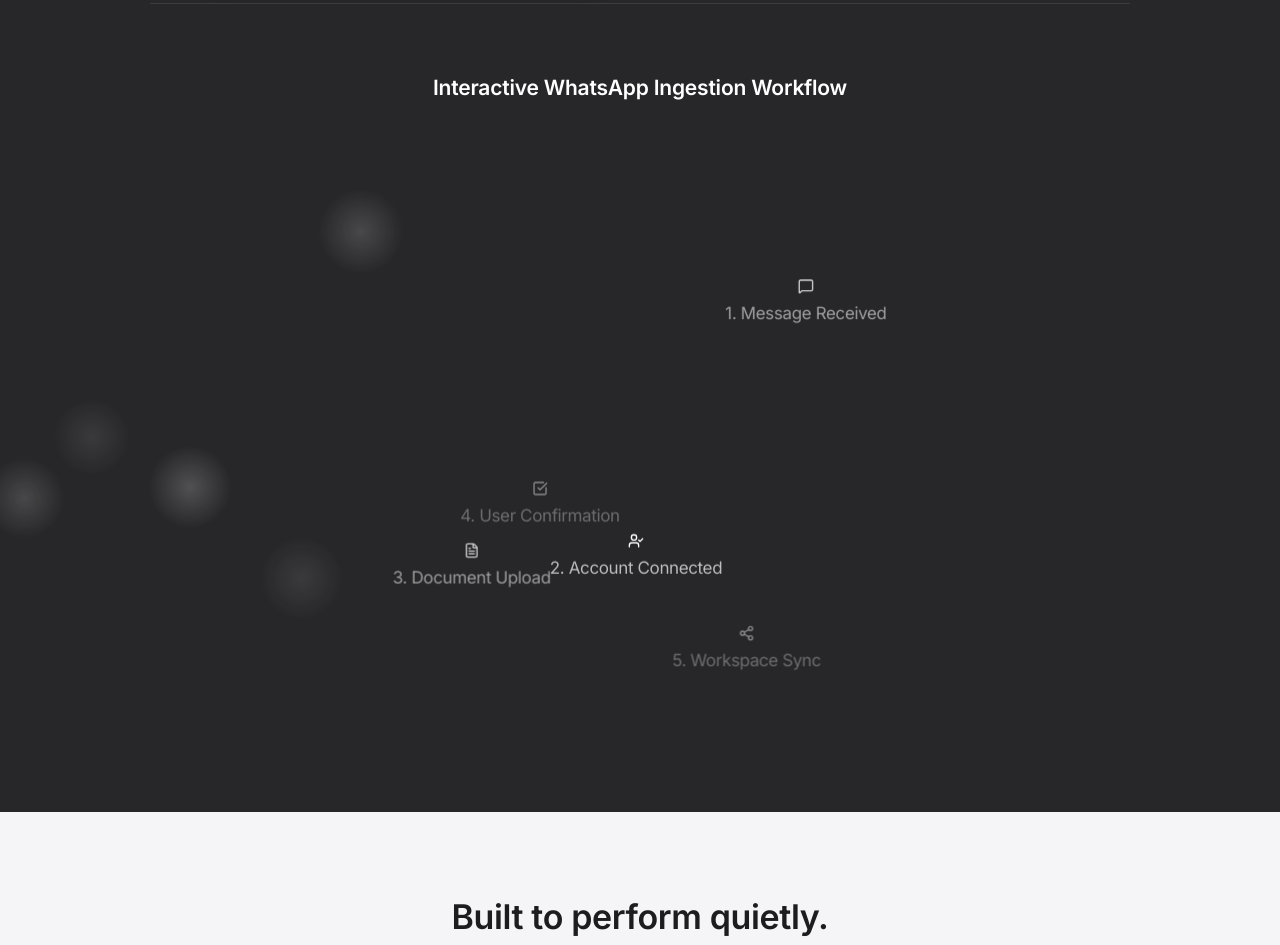
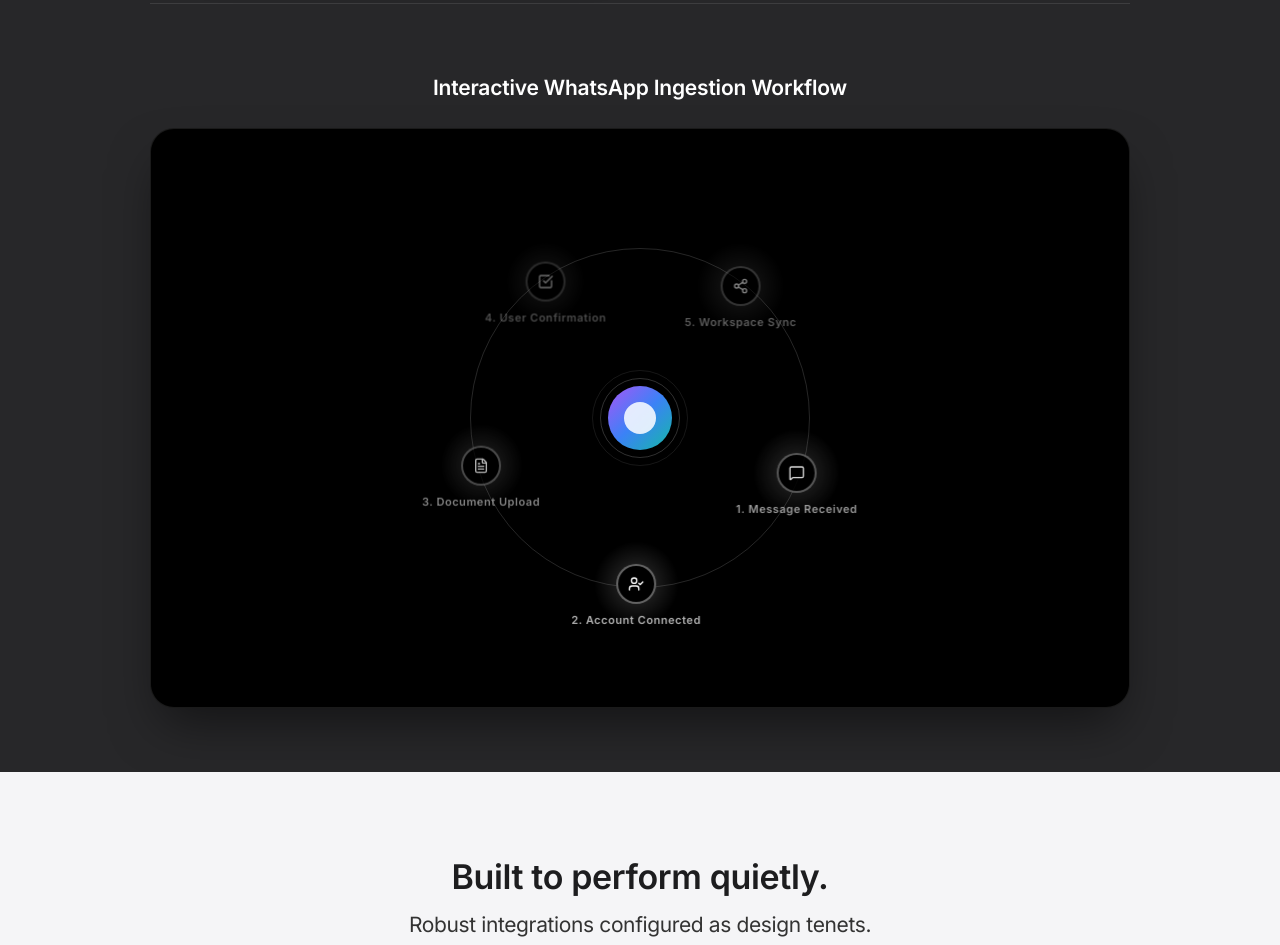
Before and after one commit to shauatsmvec/klerk, a React (Vite) app in the folder frontend/: page / in a window 1280 px wide. Shown: the part 1600-2545 px from the top of the page. Built offline with nearby package versions, Linux system fonts and the light colour scheme.

Commit message:
style: translate Tailwind classes to inline styles for layout alignment correction

```diff
--- a/frontend/src/components/ui/radial-orbital-timeline.tsx
+++ b/frontend/src/components/ui/radial-orbital-timeline.tsx
@@ -1,9 +1,6 @@
 "use client";
 import React, { useState, useEffect, useRef } from "react";
-import { ArrowRight, Link, Zap } from "lucide-react";
-import { Badge } from "./badge";
-import { Button } from "./button";
-import { Card, CardContent, CardHeader, CardTitle } from "./card";
+import { ArrowRight, Zap } from "lucide-react";
 
 interface TimelineItem {
   id: number;
@@ -113,7 +110,7 @@ export default function RadialOrbitalTimeline({
 
   const calculateNodePosition = (index: number, total: number) => {
     const angle = ((index / total) * 360 + rotationAngle) % 360;
-    const radius = 180;
+    const radius = 170;
     const radian = (angle * Math.PI) / 180;
 
     const x = radius * Math.cos(radian) + centerOffset.x;
@@ -139,47 +136,49 @@ export default function RadialOrbitalTimeline({
     return relatedItems.includes(itemId);
   };
 
-  const getStatusStyles = (status: TimelineItem["status"]): string => {
-    switch (status) {
-      case "completed":
-        return "text-white bg-black border-white";
-      case "in-progress":
-        return "text-black bg-white border-black";
-      case "pending":
-        return "text-white bg-black/40 border-white/50";
-      default:
-        return "text-white bg-black/40 border-white/50";
-    }
-  };
-
   return (
     <div
-      className="w-full flex flex-col items-center justify-center bg-black overflow-hidden shadow-2xl rounded-3xl border border-white/10"
-      style={{ height: '620px', minHeight: '620px', position: 'relative' }}
       ref={containerRef}
       onClick={handleContainerClick}
+      style={{
+        width: "100%",
+        height: "580px",
+        minHeight: "580px",
+        display: "flex",
+        flexDirection: "column",
+        alignItems: "center",
+        justifyContent: "center",
+        backgroundColor: "#000000",
+        overflow: "hidden",
+        position: "relative",
+        borderRadius: "24px",
+        border: "1px solid rgba(255, 255, 255, 0.1)",
+        boxShadow: "0 25px 50px -12px rgba(0,0,0,0.5)"
+      }}
     >
-      <div className="relative w-full max-w-4xl h-full flex items-center justify-center">
+      <div style={{ position: "relative", width: "100%", maxWidth: "896px", height: "100%", display: "flex", alignItems: "center", justifyContent: "center" }}>
         <div
-          className="absolute w-full h-full flex items-center justify-center"
           ref={orbitRef}
           style={{
+            position: "absolute",
+            width: "100%",
+            height: "100%",
+            display: "flex",
+            alignItems: "center",
+            justifyContent: "center",
             perspective: "1000px",
             transform: `translate(${centerOffset.x}px, ${centerOffset.y}px)`,
           }}
         >
           {/* Pulsing center hub */}
-          <div className="absolute w-16 h-16 rounded-full bg-gradient-to-br from-purple-500 via-blue-500 to-teal-500 animate-pulse flex items-center justify-center z-10">
-            <div className="absolute w-20 h-20 rounded-full border border-white/20 animate-ping opacity-70"></div>
-            <div
-              className="absolute w-24 h-24 rounded-full border border-white/10 animate-ping opacity-50"
-              style={{ animationDelay: "0.5s" }}
-            ></div>
-            <div className="w-8 h-8 rounded-full bg-white/80 backdrop-blur-md"></div>
+          <div style={{ position: "absolute", width: "64px", height: "64px", borderRadius: "50%", background: "linear-gradient(135deg, #a855f7, #3b82f6, #14b8a6)", display: "flex", alignItems: "center", justifyContent: "center", zIndex: 10 }}>
+            <div style={{ position: "absolute", inset: "-8px", borderRadius: "50%", border: "1px solid rgba(255, 255, 255, 0.2)", opacity: 0.7, pointerEvents: "none" }} className="animate-pulse"></div>
+            <div style={{ position: "absolute", inset: "-16px", borderRadius: "50%", border: "1px solid rgba(255, 255, 255, 0.1)", opacity: 0.5, pointerEvents: "none", animationDelay: "0.5s" }} className="animate-pulse"></div>
+            <div style={{ width: "32px", height: "32px", borderRadius: "50%", backgroundColor: "rgba(255, 255, 255, 0.85)", backdropFilter: "blur(12px)" }}></div>
           </div>
 
           {/* Orbit Line Ring */}
-          <div className="absolute w-[360px] h-[360px] rounded-full border border-white/10"></div>
+          <div style={{ position: "absolute", width: "340px", height: "340px", borderRadius: "50%", border: "1px solid rgba(255, 255, 255, 0.15)", pointerEvents: "none" }}></div>
 
           {timelineData.map((item, index) => {
             const position = calculateNodePosition(index, timelineData.length);
@@ -189,151 +188,186 @@ export default function RadialOrbitalTimeline({
             const Icon = item.icon;
 
             const nodeStyle = {
+              position: "absolute" as const,
               transform: `translate(${position.x}px, ${position.y}px)`,
               zIndex: isExpanded ? 200 : position.zIndex,
               opacity: isExpanded ? 1 : position.opacity,
+              transition: "transform 0.7s cubic-bezier(0.4, 0, 0.2, 1), opacity 0.7s ease",
             };
 
             return (
               <div
                 key={item.id}
                 ref={(el) => { nodeRefs.current[item.id] = el; }}
-                className="absolute transition-all duration-700 cursor-pointer"
                 style={nodeStyle}
                 onClick={(e) => {
                   e.stopPropagation();
                   toggleItem(item.id);
                 }}
               >
+                {/* Glow ring */}
                 <div
-                  className={`absolute rounded-full -inset-1 ${
-                    isPulsing ? "animate-pulse duration-1000" : ""
-                  }`}
+                  className={isPulsing ? "animate-pulse" : ""}
                   style={{
+                    position: "absolute",
+                    borderRadius: "50%",
                     background: `radial-gradient(circle, rgba(255,255,255,0.2) 0%, rgba(255,255,255,0) 70%)`,
                     width: `${item.energy * 0.5 + 40}px`,
                     height: `${item.energy * 0.5 + 40}px`,
                     left: `-${(item.energy * 0.5 + 40 - 40) / 2}px`,
                     top: `-${(item.energy * 0.5 + 40 - 40) / 2}px`,
+                    pointerEvents: "none"
                   }}
                 ></div>
 
+                {/* Node circle */}
                 <div
-                  className={`
-                  w-10 h-10 rounded-full flex items-center justify-center
-                  ${
-                    isExpanded
-                      ? "bg-white text-black"
-                      : isRelated
-                      ? "bg-white/50 text-black"
-                      : "bg-black text-white"
-                  }
-                  border-2
-                  ${
-                    isExpanded
-                      ? "border-white shadow-lg shadow-white/30"
-                      : isRelated
-                      ? "border-white animate-pulse"
-                      : "border-white/40"
-                  }
-                  transition-all duration-300 transform
-                  ${isExpanded ? "scale-150" : ""}
-                `}
+                  style={{
+                    width: "40px",
+                    height: "40px",
+                    borderRadius: "50%",
+                    display: "flex",
+                    alignItems: "center",
+                    justifyContent: "center",
+                    border: "2px solid",
+                    borderColor: isExpanded || isRelated ? "#ffffff" : "rgba(255, 255, 255, 0.4)",
+                    backgroundColor: isExpanded ? "#ffffff" : isRelated ? "rgba(255, 255, 255, 0.5)" : "#000000",
+                    color: isExpanded || isRelated ? "#000000" : "#ffffff",
+                    transition: "all 0.3s ease",
+                    transform: isExpanded ? "scale(1.4)" : "scale(1)",
+                    boxShadow: isExpanded ? "0 10px 15px -3px rgba(255, 255, 255, 0.3)" : "none"
+                  }}
+                  className={isRelated ? "animate-pulse" : ""}
                 >
                   <Icon size={16} />
                 </div>
 
+                {/* Title label */}
                 <div
-                  className={`
-                  absolute top-12 left-1/2 -translate-x-1/2 whitespace-nowrap
-                  text-xs font-semibold tracking-wider
-                  transition-all duration-300
-                  ${isExpanded ? "text-white scale-125" : "text-white/70"}
-                `}
+                  style={{
+                    position: "absolute",
+                    top: "48px",
+                    left: "50%",
+                    transform: "translateX(-50%)",
+                    whiteSpace: "nowrap",
+                    fontSize: "11px",
+                    fontWeight: 600,
+                    letterSpacing: "0.05em",
+                    color: isExpanded ? "#ffffff" : "rgba(255, 255, 255, 0.7)",
+                    transition: "all 0.3s ease"
+                  }}
                 >
                   {item.title}
                 </div>
 
                 {isExpanded && (
-                  <Card className="absolute top-20 left-1/2 -translate-x-1/2 w-64 bg-black/90 backdrop-blur-lg border-white/30 shadow-xl shadow-white/10 overflow-visible">
-                    <div className="absolute -top-3 left-1/2 -translate-x-1/2 w-px h-3 bg-white/50"></div>
-                    <CardHeader className="pb-2">
-                      <div className="flex justify-between items-center">
-                        <Badge
-                          className={`px-2 text-xs ${getStatusStyles(
-                            item.status
-                          )}`}
+                  <div
+                    style={{
+                      position: "absolute",
+                      top: "80px",
+                      left: "50%",
+                      transform: "translateX(-50%)",
+                      width: "256px",
+                      backgroundColor: "rgba(0, 0, 0, 0.92)",
+                      backdropFilter: "blur(16px)",
+                      WebkitBackdropFilter: "blur(16px)",
+                      border: "1px solid rgba(255, 255, 255, 0.25)",
+                      borderRadius: "12px",
+                      padding: "16px",
+                      boxShadow: "0 20px 25px -5px rgba(0,0,0,0.5), 0 0 15px rgba(255, 255, 255, 0.05)",
+                      zIndex: 300,
+                      color: "#ffffff",
+                      fontFamily: "var(--font-family)"
+                    }}
                   >
-                          {item.status === "completed"
-                            ? "COMPLETE"
-                            : item.status === "in-progress"
-                            ? "IN PROGRESS"
-                            : "PENDING"}
-                        </Badge>
-                        <span className="text-xs font-mono text-white/50">
+                    <div style={{ position: "absolute", top: "-12px", left: "50%", transform: "translateX(-50%)", width: "1px", height: "12px", backgroundColor: "rgba(255, 255, 255, 0.5)" }}></div>
+
+                    {/* Header */}
+                    <div style={{ display: "flex", justifyContent: "space-between", alignItems: "center", marginBottom: "8px" }}>
+                      <span
+                        style={{
+                          padding: "2px 8px",
+                          borderRadius: "9999px",
+                          fontSize: "9px",
+                          fontWeight: 700,
+                          border: "1px solid",
+                          color: item.status === "completed" ? "#ffffff" : item.status === "in-progress" ? "#000000" : "#ffffff",
+                          backgroundColor: item.status === "completed" ? "#000000" : item.status === "in-progress" ? "#ffffff" : "rgba(0,0,0,0.4)",
+                          borderColor: item.status === "completed" ? "#ffffff" : item.status === "in-progress" ? "#000000" : "rgba(255,255,255,0.5)"
+                        }}
+                      >
+                        {item.status === "completed" ? "COMPLETE" : item.status === "in-progress" ? "IN PROGRESS" : "PENDING"}
+                      </span>
+                      <span style={{ fontSize: "10px", color: "rgba(255,255,255,0.5)", fontFamily: "monospace" }}>
                         {item.date}
                       </span>
                     </div>
-                      <CardTitle className="text-sm mt-2">
+
+                    {/* Title */}
+                    <div style={{ fontSize: "13px", fontWeight: 600, color: "#ffffff", margin: "6px 0", lineHeight: 1.3 }}>
                       {item.title}
-                      </CardTitle>
-                    </CardHeader>
-                    <CardContent className="text-xs text-white/80">
-                      <p>{item.content}</p>
+                    </div>
 
-                      <div className="mt-4 pt-3 border-t border-white/10">
-                        <div className="flex justify-between items-center text-xs mb-1">
-                          <span className="flex items-center text-white/80">
-                            <Zap size={10} className="mr-1 text-yellow-400" />
+                    {/* Content */}
+                    <p style={{ fontSize: "11px", color: "rgba(255,255,255,0.8)", margin: "0 0 12px 0", lineHeight: 1.4, textAlign: "left" }}>
+                      {item.content}
+                    </p>
+
+                    {/* Progress Bar */}
+                    <div style={{ paddingTop: "8px", borderTop: "1px solid rgba(255,255,255,0.1)" }}>
+                      <div style={{ display: "flex", justifyContent: "space-between", alignItems: "center", fontSize: "11px", marginBottom: "4px", color: "rgba(255, 255, 255, 0.7)" }}>
+                        <span style={{ display: "flex", alignItems: "center", gap: "3px" }}>
+                          <Zap size={10} style={{ color: "#eab308" }} />
                           System Health
                         </span>
-                          <span className="font-mono text-white/80">{item.energy}%</span>
+                        <span style={{ fontFamily: "monospace" }}>{item.energy}%</span>
                       </div>
-                        <div className="w-full h-1 bg-white/10 rounded-full overflow-hidden">
+                      <div style={{ width: "100%", height: "4px", backgroundColor: "rgba(255,255,255,0.15)", borderRadius: "9999px", overflow: "hidden" }}>
                         <div
-                            className="h-full bg-gradient-to-r from-blue-500 to-purple-500"
-                            style={{ width: `${item.energy}%` }}
+                          style={{ height: "100%", background: "linear-gradient(to right, #3b82f6, #a855f7)", width: `${item.energy}%` }}
                         ></div>
                       </div>
                     </div>
 
+                    {/* Linked nodes */}
                     {item.relatedIds.length > 0 && (
-                        <div className="mt-4 pt-3 border-t border-white/10">
-                          <div className="flex items-center mb-2">
-                            <Link size={10} className="text-white/70 mr-1" />
-                            <h4 className="text-xs uppercase tracking-wider font-medium text-white/70">
-                              Linked Workflow Steps
-                            </h4>
+                      <div style={{ marginTop: "12px", paddingTop: "8px", borderTop: "1px solid rgba(255,255,255,0.1)", textAlign: "left" }}>
+                        <div style={{ display: "flex", alignItems: "center", gap: "4px", color: "rgba(255, 255, 255, 0.6)", fontSize: "10px", textTransform: "uppercase", letterSpacing: "0.03em", marginBottom: "6px" }}>
+                          <span>Linked Workflow Steps</span>
                         </div>
-                          <div className="flex flex-wrap gap-1">
+                        <div style={{ display: "flex", flexWrap: "wrap", gap: "4px" }}>
                           {item.relatedIds.map((relatedId) => {
-                              const relatedItem = timelineData.find(
-                                (i) => i.id === relatedId
-                              );
+                            const relatedItem = timelineData.find((i) => i.id === relatedId);
                             return (
-                                <Button
+                              <button
                                 key={relatedId}
-                                  variant="outline"
-                                  size="sm"
-                                  className="flex items-center h-6 px-2 py-0 text-xs rounded-none border-white/20 bg-transparent hover:bg-white/10 text-white/80 hover:text-white transition-all"
+                                style={{
+                                  display: "flex",
+                                  alignItems: "center",
+                                  height: "20px",
+                                  padding: "0 6px",
+                                  fontSize: "10px",
+                                  backgroundColor: "transparent",
+                                  border: "1px solid rgba(255, 255, 255, 0.2)",
+                                  color: "rgba(255, 255, 255, 0.8)",
+                                  borderRadius: "4px",
+                                  cursor: "pointer",
+                                  transition: "all 0.2s"
+                                }}
                                 onClick={(e) => {
                                   e.stopPropagation();
                                   toggleItem(relatedId);
                                 }}
                               >
-                                  {relatedItem?.title}
-                                  <ArrowRight
-                                    size={8}
-                                    className="ml-1 text-white/60"
-                                  />
-                                </Button>
+                                {relatedItem?.title.split(". ")[1] || relatedItem?.title}
+                                <ArrowRight size={8} style={{ marginLeft: "2px", opacity: 0.6 }} />
+                              </button>
                             );
                           })}
                         </div>
                       </div>
                     )}
-                    </CardContent>
-                  </Card>
+                  </div>
                 )}
               </div>
             );
```
Lines whose indentation alone changed are shown as unchanged.
